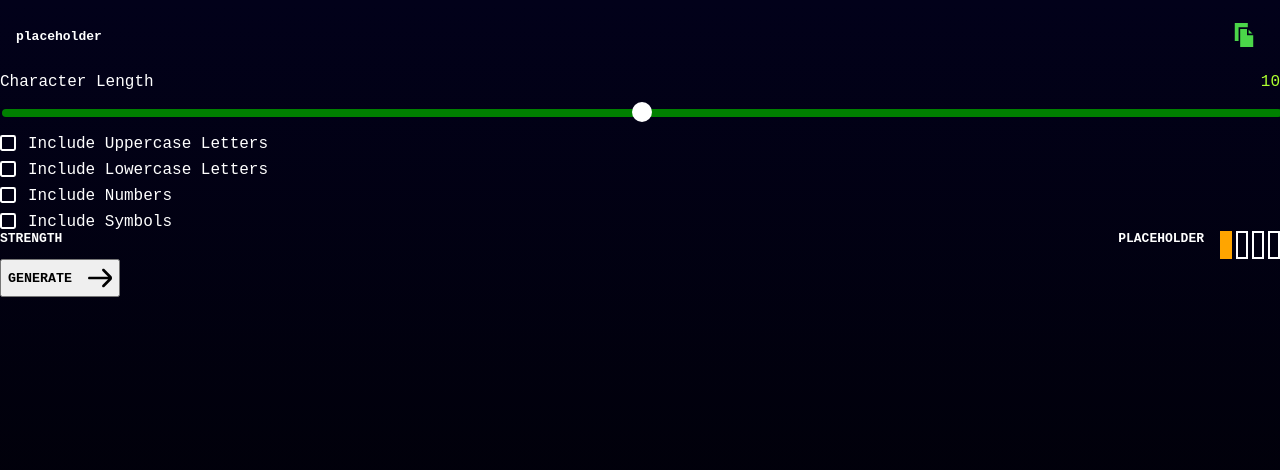
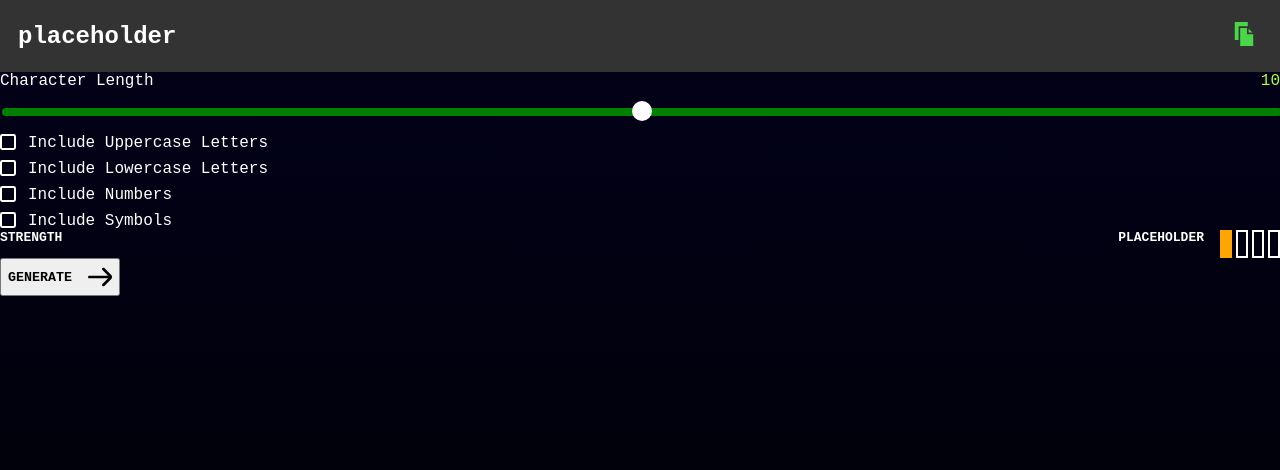
Before and after one commit to emil6957/password-generator, a React (Create React App) app: page / in a window 1280 px wide. Shown: the top 470 px of the page. Built offline with nearby package versions, Linux system fonts and the light colour scheme.

Commit message:
passworddisplay styling

```diff
--- a/src/Components/PasswordDisplay/PasswordDisplay.css
+++ b/src/Components/PasswordDisplay/PasswordDisplay.css
@@ -3,11 +3,15 @@
     justify-content: space-between;
     align-items: center;
     padding: 1rem;
+    background-color: #333;
 }
 
 .password-display__text {
     color: white;
+    font-size: 1.5rem;
     font-weight: 600;
+    background: none;
+    border: none;
 }
 
 .password-display__copy-btn {
--- a/src/Components/PasswordDisplay/PasswordDisplay.tsx
+++ b/src/Components/PasswordDisplay/PasswordDisplay.tsx
@@ -9,7 +9,7 @@ function PasswordDisplay({ password }: { password: string }) {
 
     return (
         <div className="password-display">
-            <p className="password-display__text">{password}</p>
+            <input className="password-display__text" type="text" value={password} disabled />
             <button className="password-display__copy-btn" onClick={() => copyClipboard(password)}><img className="password-display__copy-img" src={copy} /></button>
         </div>
     )
```
